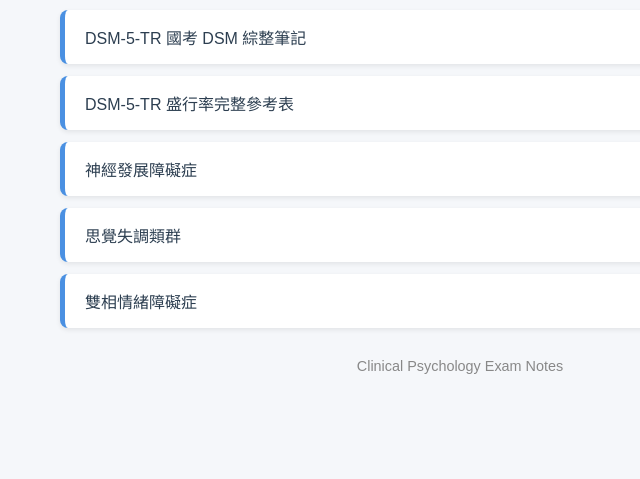
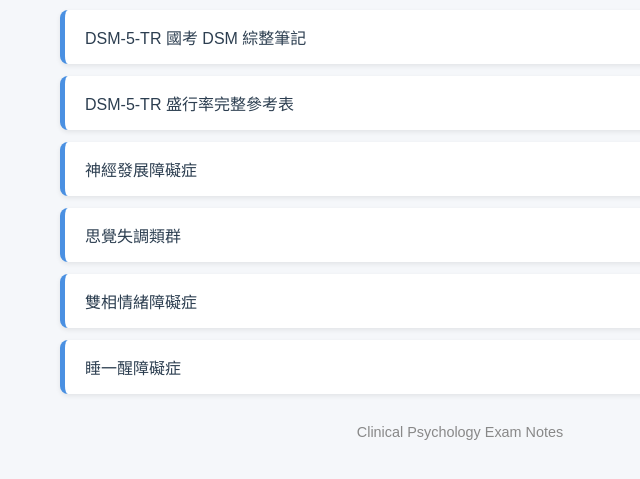
Before and after one commit to 111527207/-, a plain HTML site: page index.html in a window 1280 px wide. Shown: the part 127-606 px from the top of the page, without its empty margins (180-820 px from the left). Drawn offline with Linux system fonts and the light colour scheme.

Commit message:
Update index.html

```diff
--- a/index.html
+++ b/index.html
@@ -82,6 +82,10 @@
         <a href="雙相情緒障礙症_DSM5整理.html">
             雙相情緒障礙症
         </a>
+
+        <a href="睡醒障礙症_DSM5整理.html">
+            睡一醒障礙症
+        </a>
     </div>
 
     <div class="footer">
```
